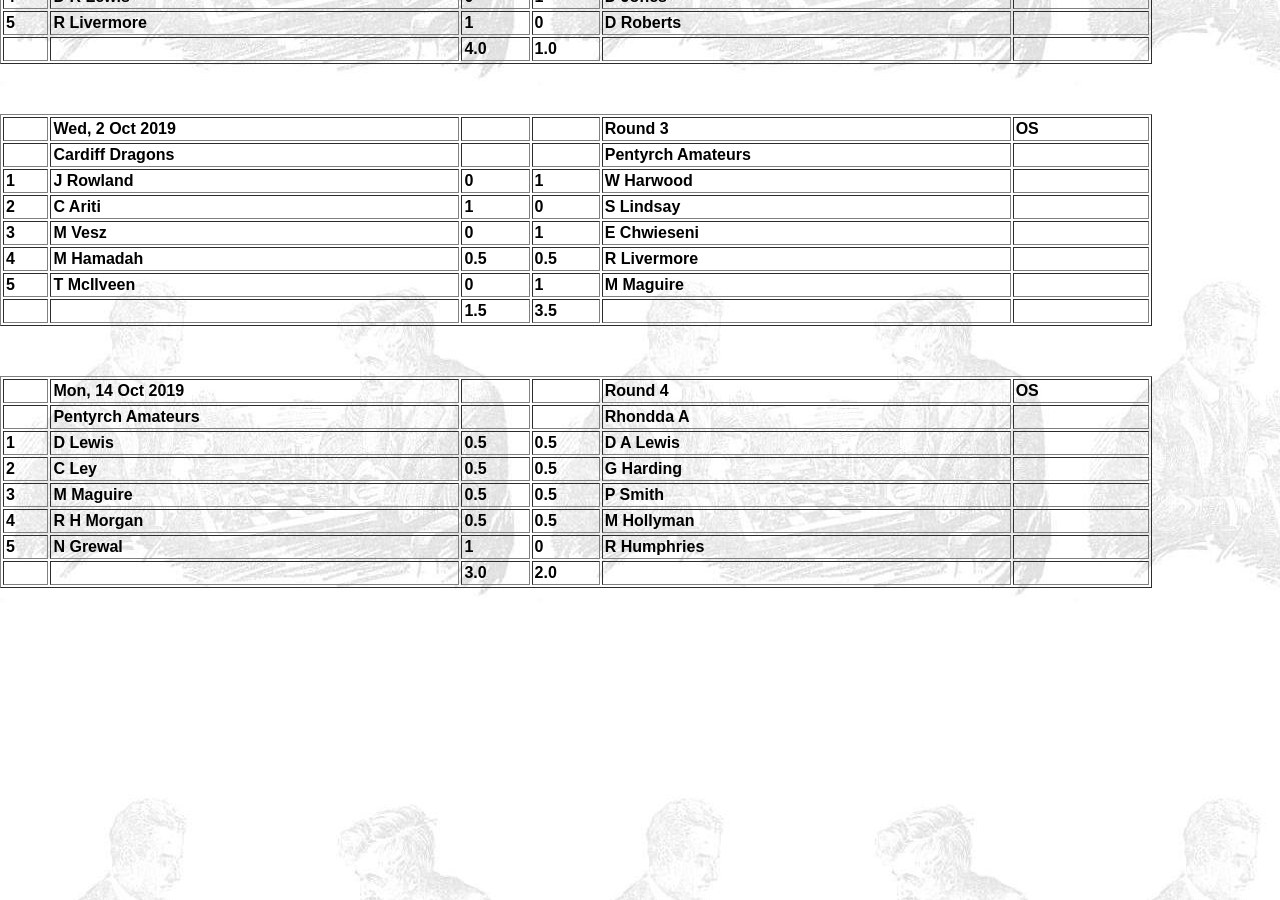
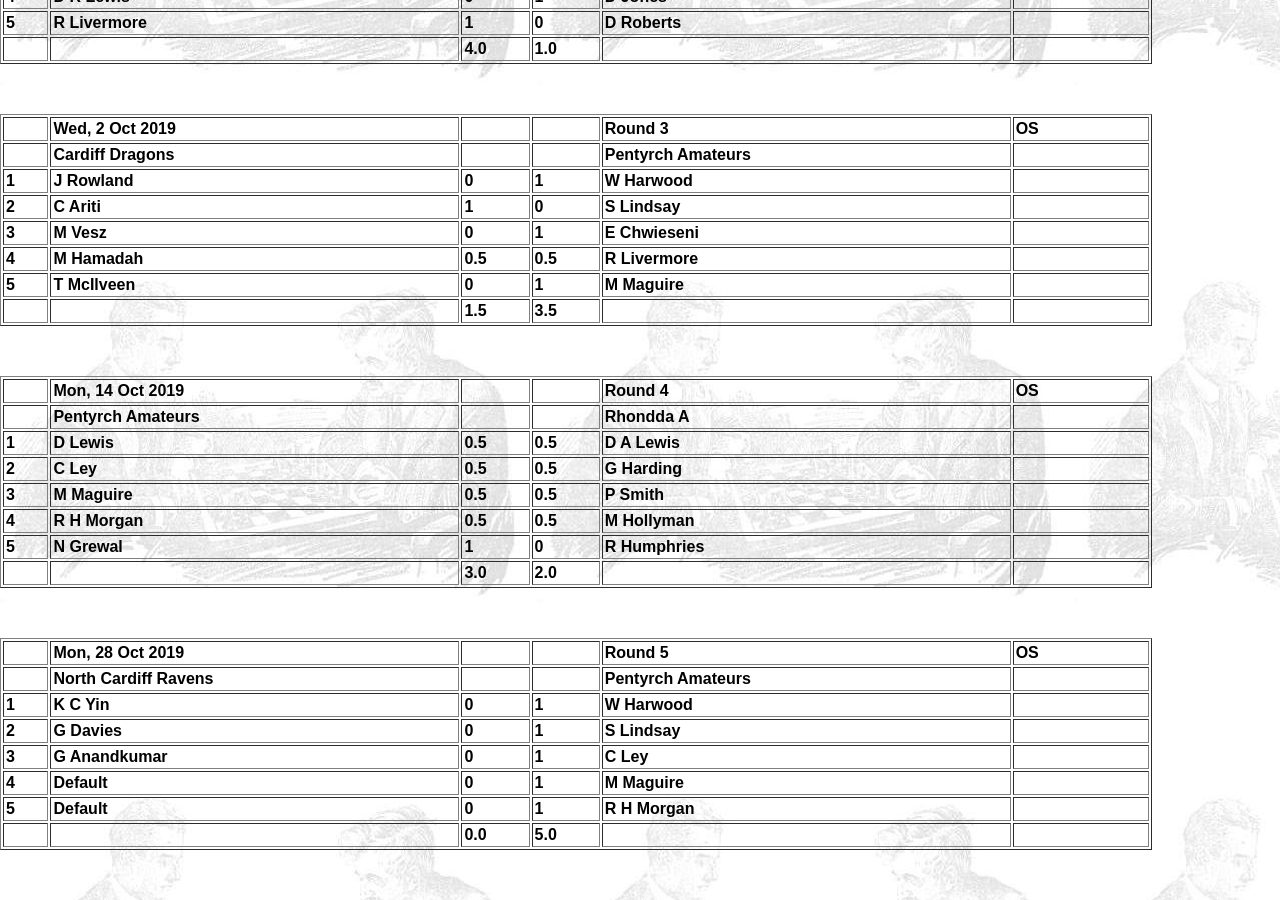
Before and after one commit to PentyrchChess/PentyrchChess.github.io, a Jekyll site: the page built from _results/A_R19.md, in a window 1280 px wide and 900 px high, scrolled down 948 px. Built offline with Jekyll 4.4.1, drawn with Linux system fonts in a browser that asks for light colours.

Commit message:
Add results - Amateurs Round 5

```diff
--- a/_results/A_R19.md
+++ b/_results/A_R19.md
@@ -67,4 +67,21 @@ results:
     M Hollyman: 0.5
   - N Grewal: 1
     R Humphries: 0
+
+- round: 5
+  date: Mon, 28 Oct 2019
+  home: false
+  opponent: North Cardiff Ravens
+  matches:
+  - K C Yin: 0
+    W Harwood: 1
+  - G Davies: 0
+    S Lindsay: 1
+  - G Anandkumar: 0
+    C Ley: 1
+  - Default: 0
+    M Maguire: 1
+  - Default: 0
+    R H Morgan: 1
+
 ---
```
